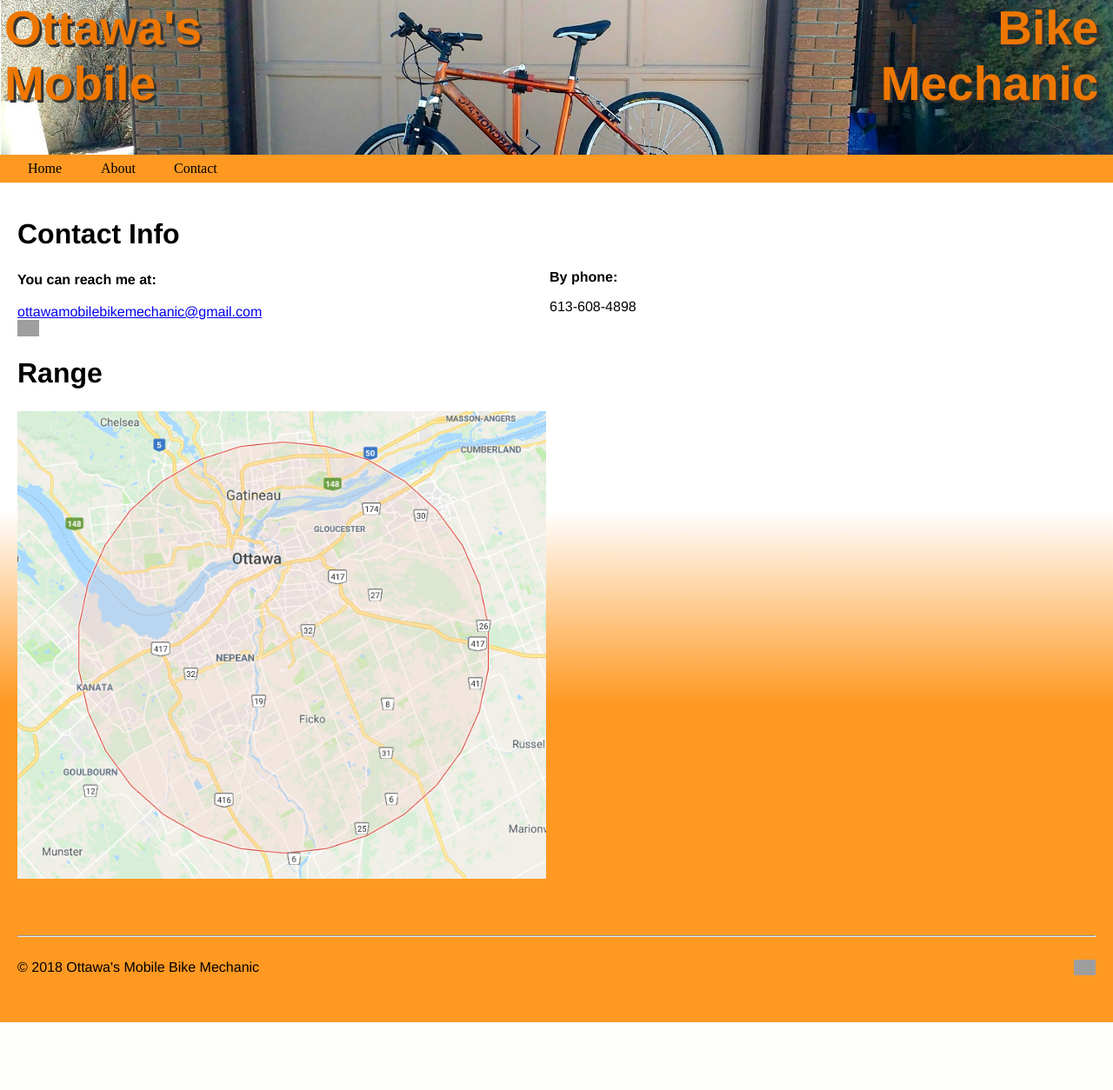
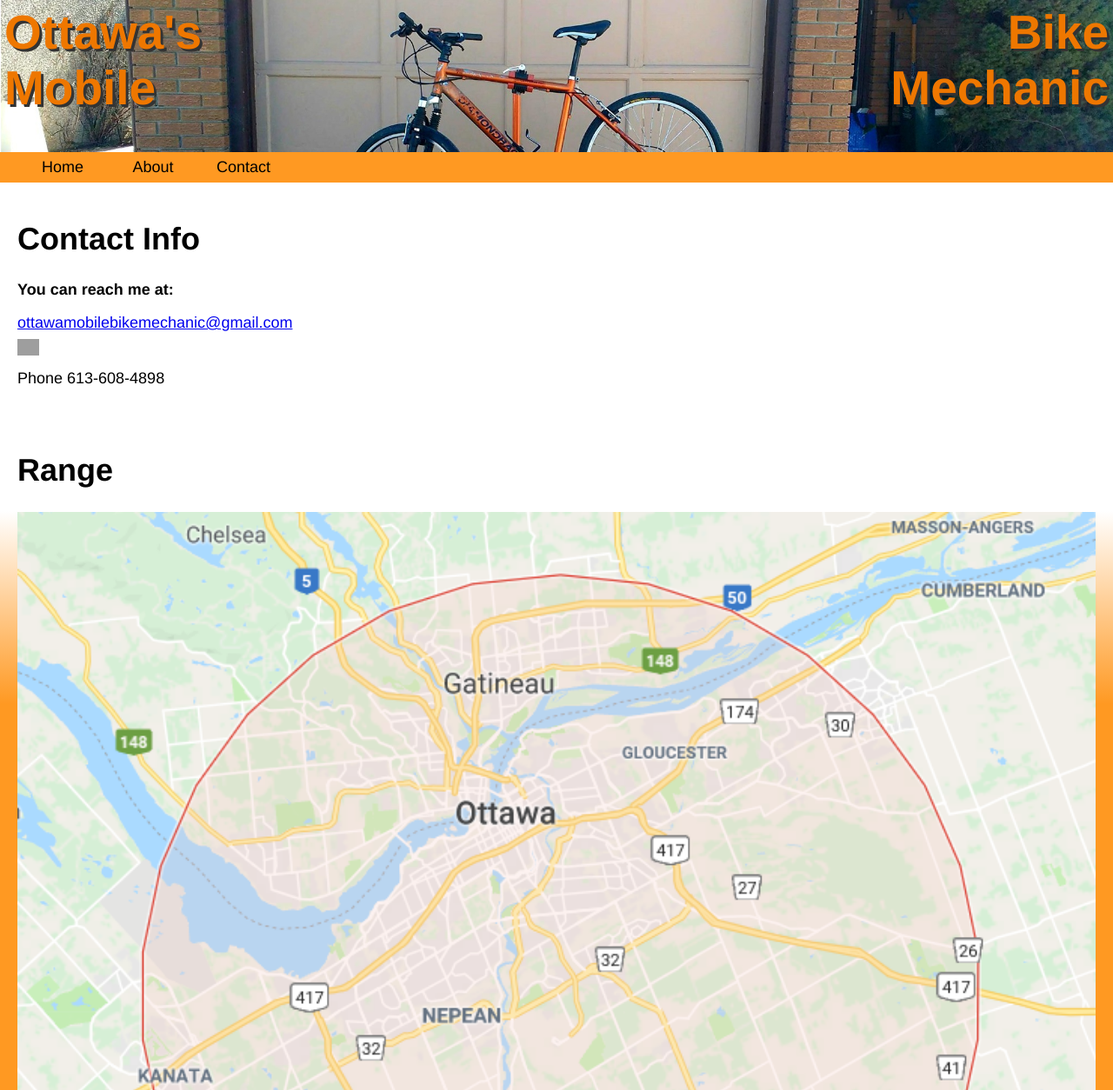
Before and after one commit to achamney/ottawasmobilebikemechanic, a PHP site: page /contact.html in a window 1280 px wide. Shown: the top 1254 px of the page at 87% size. Before the commit the page ends 1176 px from the top, so only its background shows below. Run offline with PHP 8.4, Linux system fonts and the light colour scheme; grey boxes are pictures that could not be loaded.

Commit message:
style changes

```diff
--- a/about.html
+++ b/about.html
@@ -1,5 +1,6 @@
 <html>
     <head>
+            <meta name="viewport" content="width=device-width, initial-scale=1">
             <link rel="stylesheet" href="css/main.css" />
             <script src="https://code.jquery.com/jquery-3.3.1.min.js" integrity="sha256-FgpCb/KJQlLNfOu91ta32o/NMZxltwRo8QtmkMRdAu8=" crossorigin="anonymous"></script>
     </head>
@@ -16,7 +17,7 @@
         <div class="content1">
             <div class="p6">
                 Ottawa's Mobile Bike Mechanic (OMBM) is a small company run by Austin Chamney,
-                a mechanic of 1 year's experience at re-Cycles community bike shop.
+                a mechanic with experience at re-Cycles community bike shop.
                 <br /><br />
                 OMBM's goal is to provide professional mechanical service in a convienent and affordable manner.
                 The hope is that this will encourage fellow Ottawa citizens to get outside and enjoy the fresh air.
--- a/contact.html
+++ b/contact.html
@@ -1,7 +1,18 @@
 <html>
     <head>
+            <meta name="viewport" content="width=device-width, initial-scale=1">
             <link rel="stylesheet" href="css/main.css" />
             <script src="https://code.jquery.com/jquery-3.3.1.min.js" integrity="sha256-FgpCb/KJQlLNfOu91ta32o/NMZxltwRo8QtmkMRdAu8=" crossorigin="anonymous"></script>
+            <style>
+                .contact ul {
+                    list-style: none;
+                    padding-left: 0;
+                    margin-top: -4px;
+                }
+                .contact ul li {
+                    margin-bottom: 5px;
+                }
+            </style>
     </head>
     <body>
         <div class="header">
@@ -14,21 +25,18 @@
             </ul>
         </div>
         <div class="content1">
-            <div class="p6 contact">
+            <div class="contact">
                 <h1>Contact Info</h1>
                 <p><b>You can reach me at:</b></p>
-                <a href="mailto:ottawamobilebikemechanic@gmail.com">ottawamobilebikemechanic@gmail.com</a>
-                <br/>
-                <a href="https://www.facebook.com/ottawamobilebikerepair"><img src="https://c866088.ssl.cf3.rackcdn.com/assets/facebook40x40.png" alt="facebook" width="25px"></a>
+                <ul>
+                    <li><a href="mailto:ottawamobilebikemechanic@gmail.com">ottawamobilebikemechanic@gmail.com</a></li>
+                    <li><a href="https://www.facebook.com/ottawamobilebikerepair"><img src="https://c866088.ssl.cf3.rackcdn.com/assets/facebook40x40.png" alt="facebook" width="25px"></a></li>
+                    <li>Phone 613-608-4898</li>
+                </ul>
                 <br />
 
                 <h1>Range</h1>
                 <img src="img/map.png" width="100%">
-            </div>
-            <div class="p6">
-                <h1>&nbsp;</h1>
-                <p><b>By phone:</b></p>
-                613-608-4898
             </div>
             <br/><br/><br/>
             <br/>
--- a/css/main.css
+++ b/css/main.css
@@ -2,6 +2,8 @@ body {
     padding: 0;
     margin: 0;
     background-color: #F92;
+    font-family: Helvetica, sans-serif;
+    font-size: 18px;
 }
 .header {
     width: 100%;
@@ -11,6 +13,7 @@ body {
     background-attachment: fixed;
     background-size: 100% auto;
     position: relative;
+    display: flex;
 }
 .header ul {
     list-style-type: none;
@@ -22,10 +25,10 @@ body {
     background-color: #F92;
 }
 .header li:first-child { margin-left: 20px; }
-.header li { float: left; }
+.header li { float: left; text-align: center; }
 .header li a {
     display: block;
-    width: 60px;
+    width: 80px;
     padding: 7px 12px;
     color: black;
     text-decoration: none;
@@ -38,11 +41,12 @@ body {
     font-size: 7vw;
     font-family: 'Helvetica', Tahoma, Geneva, Verdana, sans-serif;
     display: inline-block;
-    width: 49%;
+    flex: 1;
     word-spacing: 1000px;
     color: #E70;
     font-weight: 700;
     text-shadow: 3px 3px #333;
+    padding: 5px;
 }
 @media screen and (min-width: 800px) {
     .htext {
@@ -51,9 +55,6 @@ body {
   }
 .htext.h2 {
     text-align: right;
-}
-.htext.h1 {
-    padding-left: 5px;
 }
 
 .content1 {
@@ -108,3 +109,12 @@ filter: progid:DXImageTransform.Microsoft.gradient( startColorstr='#ffffff', end
 .p6 {
     width: 49%;
 }
+
+@media screen and (max-width: 700px) {
+    .p6, .p4, .p8 {
+        width: 100%;
+    }
+    .content2 {
+        margin-top: 200px;
+    }
+}
--- a/index.html
+++ b/index.html
@@ -1,5 +1,6 @@
 <html>
     <head>
+            <meta name="viewport" content="width=device-width, initial-scale=1">
             <link rel="stylesheet" href="css/main.css" />
             <script src="https://code.jquery.com/jquery-3.3.1.min.js" integrity="sha256-FgpCb/KJQlLNfOu91ta32o/NMZxltwRo8QtmkMRdAu8=" crossorigin="anonymous"></script>
     </head>
```
